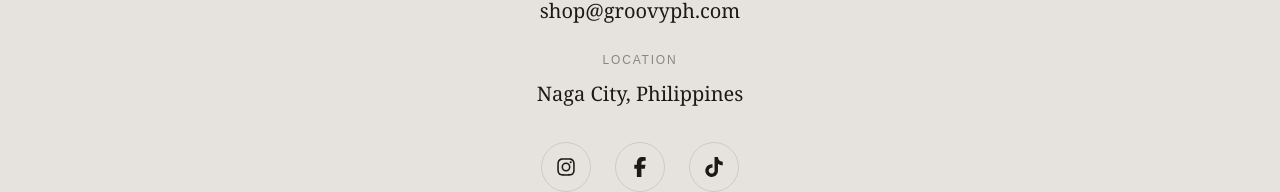
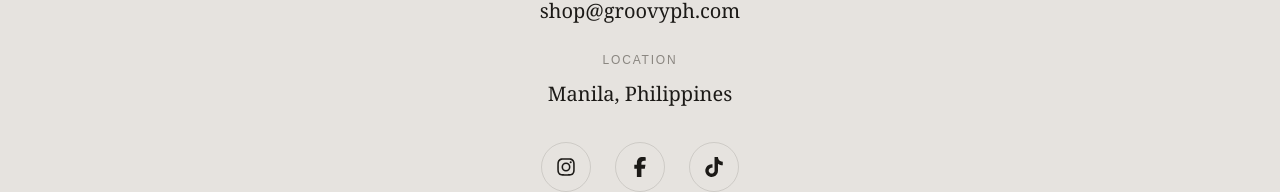
Before and after one commit to snowP26/groovy-nextjs, a Next.js app: page / in a window 1280 px wide. Shown: the part 4056-4248 px from the top of the page. Built offline with nearby package versions, Linux system fonts and the light colour scheme.

Commit message:
fix: update contact location from Naga City to Manila

```diff
--- a/app/page.tsx
+++ b/app/page.tsx
@@ -313,7 +313,7 @@ export default function Home() {
                         </div>
                         <div className="contact-item">
                             <p className="contact-label">Location</p>
-                            <p className="contact-value">Naga City, Philippines</p>
+                            <p className="contact-value">Manila, Philippines</p>
                         </div>
                     </div>
                     <div className="social-links">
```
